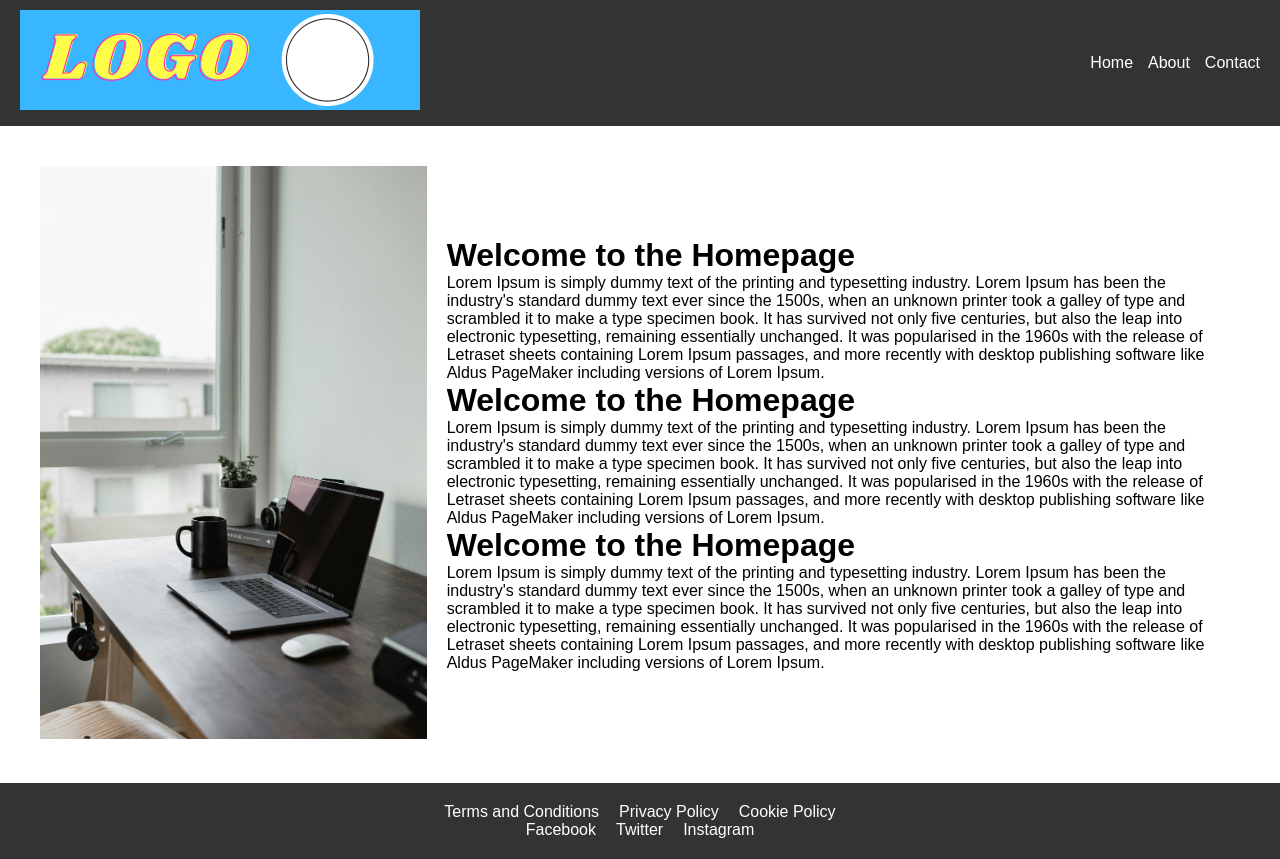
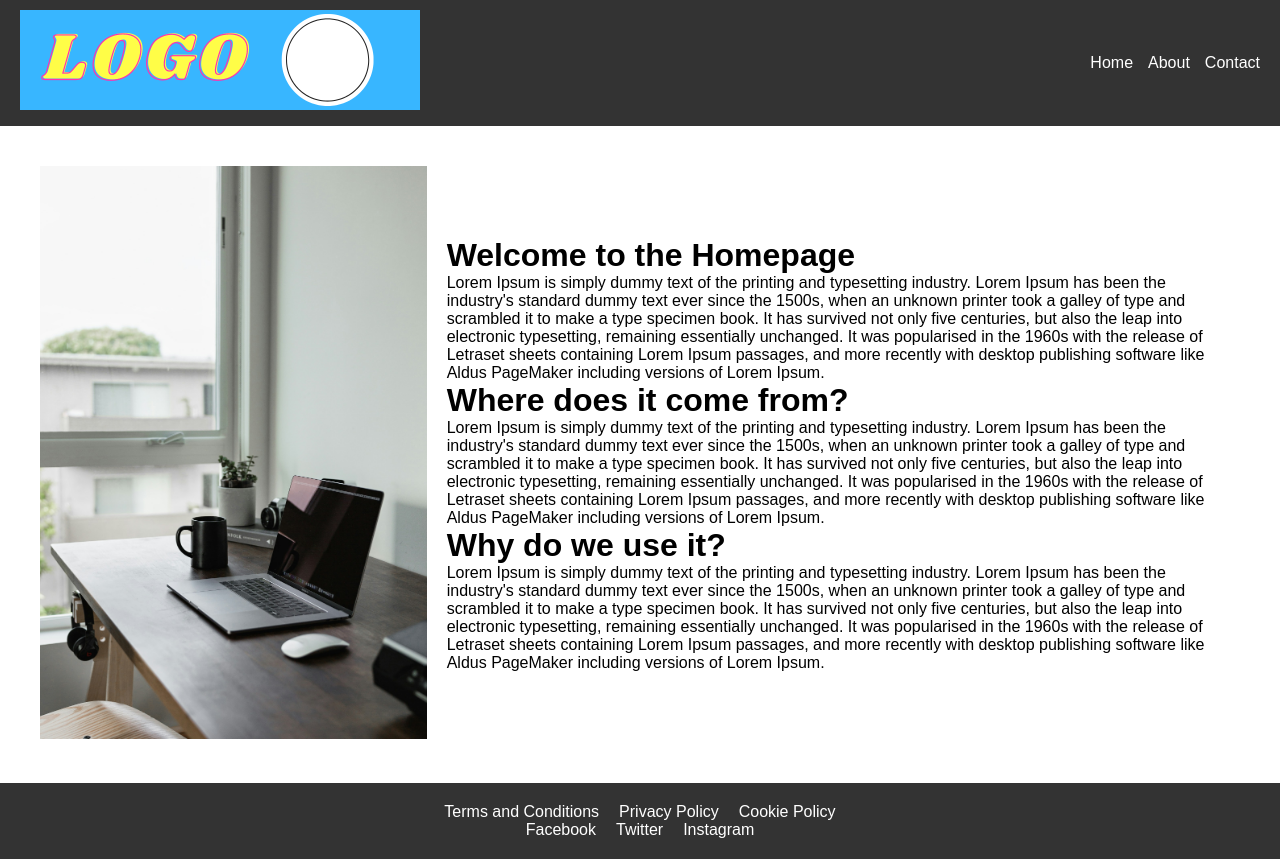
Before and after one commit to emanoj1/boilerplate-react-node-js, a React (Create React App) app: page / in a window 1280 px wide. Built offline with nearby package versions, Linux system fonts and the light colour scheme.

Commit message:
Align placeholder text in editor

```diff
--- a/src/pages/Home.jsx
+++ b/src/pages/Home.jsx
@@ -10,11 +10,24 @@
       </div>
       <div className="home-content">
         <h1>Welcome to the Homepage</h1>
-        <p>Lorem Ipsum is simply dummy text of the printing and typesetting industry. Lorem Ipsum has been the industry's standard dummy text ever since the 1500s, when an unknown printer took a galley of type and scrambled it to make a type specimen book. It has survived not only five centuries, but also the leap into electronic typesetting, remaining essentially unchanged. It was popularised in the 1960s with the release of Letraset sheets containing Lorem Ipsum passages, and more recently with desktop publishing software like Aldus PageMaker including versions of Lorem Ipsum.</p>
-        <h1>Welcome to the Homepage</h1>
-        <p>Lorem Ipsum is simply dummy text of the printing and typesetting industry. Lorem Ipsum has been the industry's standard dummy text ever since the 1500s, when an unknown printer took a galley of type and scrambled it to make a type specimen book. It has survived not only five centuries, but also the leap into electronic typesetting, remaining essentially unchanged. It was popularised in the 1960s with the release of Letraset sheets containing Lorem Ipsum passages, and more recently with desktop publishing software like Aldus PageMaker including versions of Lorem Ipsum.</p>
-        <h1>Welcome to the Homepage</h1>
-        <p>Lorem Ipsum is simply dummy text of the printing and typesetting industry. Lorem Ipsum has been the industry's standard dummy text ever since the 1500s, when an unknown printer took a galley of type and scrambled it to make a type specimen book. It has survived not only five centuries, but also the leap into electronic typesetting, remaining essentially unchanged. It was popularised in the 1960s with the release of Letraset sheets containing Lorem Ipsum passages, and more recently with desktop publishing software like Aldus PageMaker including versions of Lorem Ipsum.</p>
+        <p>Lorem Ipsum is simply dummy text of the printing and typesetting industry.
+            Lorem Ipsum has been the industry's standard dummy text ever since the 1500s, when an unknown printer took a galley of type and scrambled it to make a type
+            specimen book. It has survived not only five centuries, but also the leap into electronic typesetting, remaining essentially unchanged.
+            It was popularised in the 1960s with the release of Letraset sheets containing Lorem Ipsum passages, and more recently with desktop publishing software like
+            Aldus PageMaker including versions of Lorem Ipsum.
+        </p>
+        <h1>Where does it come from?</h1>
+        <p>Lorem Ipsum is simply dummy text of the printing and typesetting industry. Lorem Ipsum has been the industry's standard dummy text ever since the 1500s,
+            when an unknown printer took a galley of type and scrambled it to make a type specimen book. It has survived not only five centuries, but also the leap into
+            electronic typesetting, remaining essentially unchanged. It was popularised in the 1960s with the release of Letraset sheets containing Lorem Ipsum passages,
+            and more recently with desktop publishing software like Aldus PageMaker including versions of Lorem Ipsum.
+        </p>
+        <h1>Why do we use it?</h1>
+        <p>Lorem Ipsum is simply dummy text of the printing and typesetting industry. Lorem Ipsum has been the industry's standard dummy text ever since the 1500s,
+            when an unknown printer took a galley of type and scrambled it to make a type specimen book. It has survived not only five centuries, but also the leap into
+            electronic typesetting, remaining essentially unchanged. It was popularised in the 1960s with the release of Letraset sheets containing Lorem Ipsum passages,
+            and more recently with desktop publishing software like Aldus PageMaker including versions of Lorem Ipsum.
+        </p>
       </div>
     </div>
   );
```
